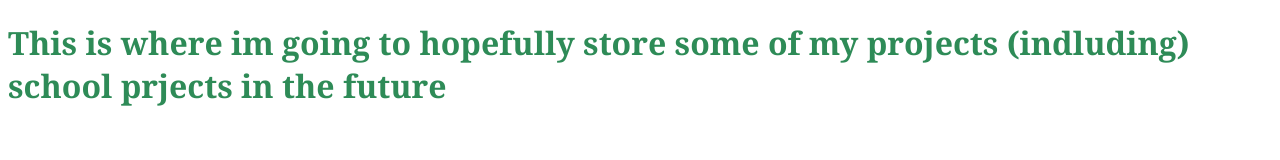
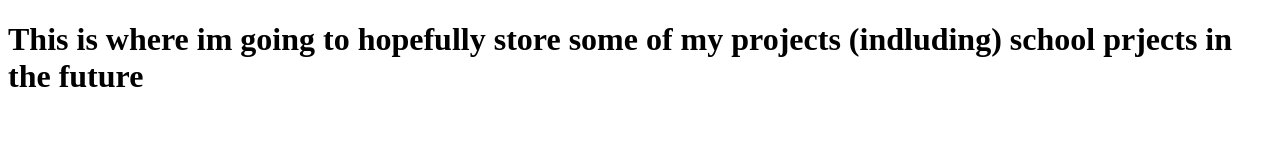
Before and after one commit to schwarzschilds/schwarzschilds.github.io, a plain HTML site: page index.html in a window 1280 px wide. Drawn offline with Linux system fonts and the light colour scheme.

Commit message:
Update index.html

```diff
--- a/index.html
+++ b/index.html
@@ -6,15 +6,7 @@
   <title>
     Schoolprojects
   </title>
-  <style>
-    * {
-      font-family: 'Georgia', 'Times', serif;
-    }
-    h1 {
-      color: SeaGreen;
-      text-decoration: none;
-    }
-  </style>
+
 </head>
 
   <body>
```
